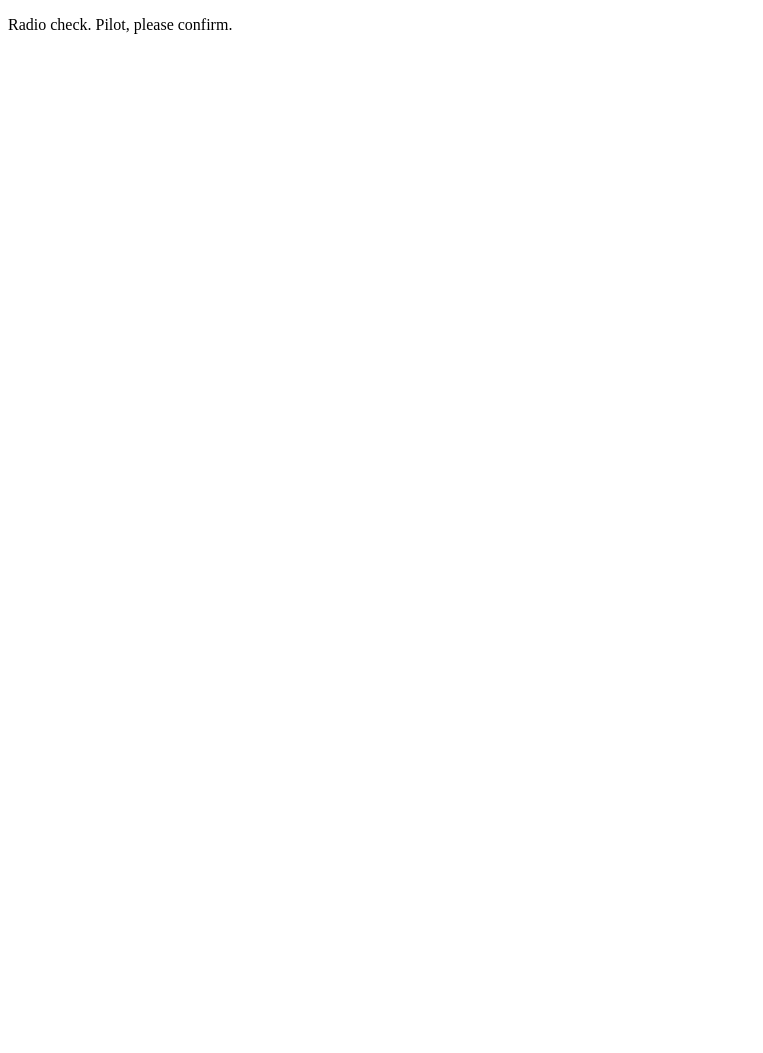
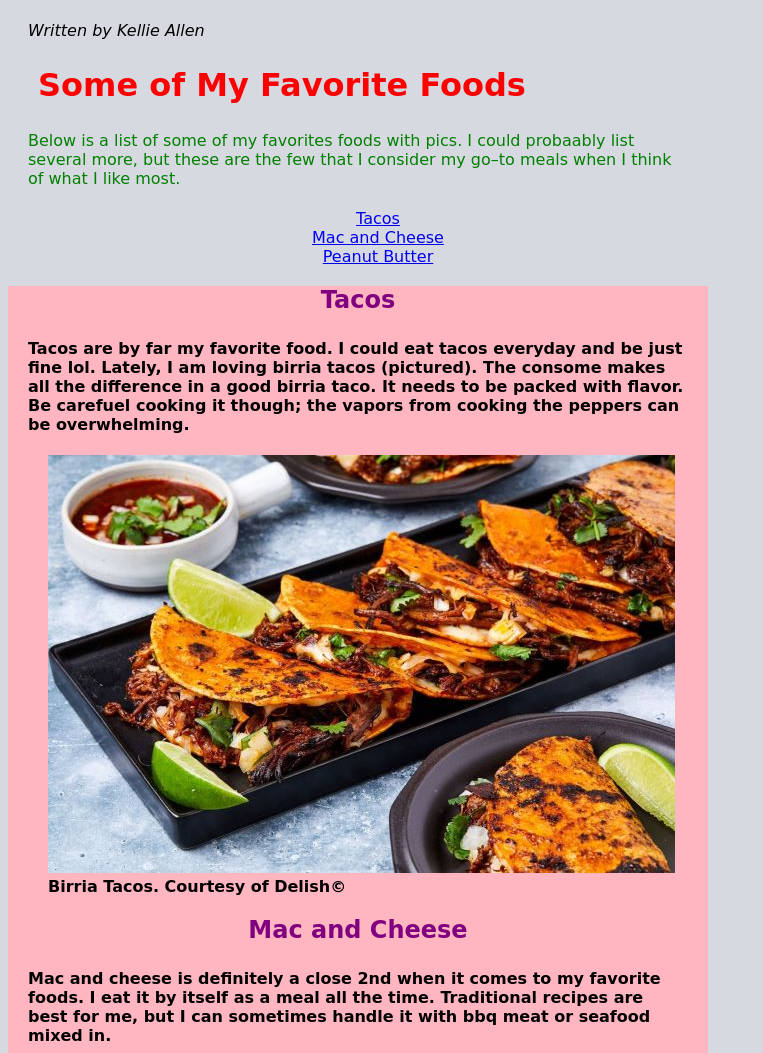
Before and after one commit to KleCodes/LC101Repo1, a website: page index.html in a window 1280 px wide. Shown: the top 1053 px of the page, without its empty margins (0-763 px from the left). Before the commit the page ends 800 px from the top, so only its background shows below. Drawn offline with Linux system fonts and the light colour scheme.

Commit message:
saved and added index.html

```diff
--- a/index.html
+++ b/index.html
@@ -1,6 +1,73 @@
 <!DOCTYPE html>
+
 <html>
+   <head>
+      <title>Kellie's Favorite Foods</title>
+      <link rel="stylesheet" type="text/css" href="styles.css">
+   </head>
    <body>
-      <p>Radio check. Pilot, please confirm.</p>
+      <p id="author">Written by Kellie Allen</p>
+         <h1 id="mainHeading" >Some of My Favorite Foods</h1>
+     <header>
+       <p id="testP" class="funParagraph">Below is a list of some of my favorites foods with pics.  I could probaably list several more, but these are the few that I consider my go&#8211;to meals when I think of what I like most.</p>
+       <nav>
+         <ul id="foods">
+            <li>
+               <a href="#birria tacos">Tacos</a>
+            </li>
+            <li>
+               <a href="#mac and cheese"> Mac and Cheese</a>
+            </li>
+            <li>
+               <a href="#apples w&frasl; peanut butter">Peanut Butter</a>
+            </li>
+         </ul>
+       </nav>
+     </header>
+     <main>
+      <article>
+        <section>
+         <a name="birria tacos"></a>
+         <h2>Tacos</h2>
+         <p>
+           Tacos are by far my favorite food.  I could eat tacos everyday and be just fine lol.  Lately, I am loving birria tacos &#40;pictured&#41;.  The  consome makes all the difference in a good birria taco.  It needs to be packed with flavor.  Be carefuel cooking it though&#59; the vapors from cooking the peppers can be overwhelming.
+         </p>
+         <figure>
+            <img src="images/birria tacos.jpg" alt="Picture of birria tacos;">
+            <figcaption>
+               Birria Tacos.  Courtesy of Delish&copy;
+            </figcaption>
+         </figure>
+        </section>
+        <section>
+         <a name="mac and cheese"></a>
+         <h2>Mac and Cheese</h2>
+         <p>
+            Mac and cheese is definitely a close 2nd when it comes to my favorite foods.  I eat it by itself as a meal all the time.  Traditional recipes are best for me&#44; but I can sometimes handle it with bbq meat or seafood mixed in.
+         </p>
+         <figure>
+            <img src="images/mac and cheese.jpg" alt="Picture of baked mac & cheese">
+            <figurecaption>
+               Baked Mac &#38; Cheese.  Courtesy of The Hungry BlueBird&copy;
+            </figurecaption>
+         </figure>
+        </section>
+        <section>
+         <a name="apples w&frasl; peanut butter"></a>
+         <h2>Peanut Butter</h2>
+         <p>
+            Peanut butter is another favorite of mine.  Specifically, I love peanut butter with apples.  It is an excellent snack when I&#39;m craving something sweet.  My next goal is to try my hand a making peanut butter in the Vitamix.
+         </p>
+         <figure>
+            <img src="images/peanut butter with apples.jpg" alt="Picture of apple slices with peanut butter">
+            <figurecaption>Peanut butter with apples.  Courtesy of H&#8211;E&#8211;B &copy;
+            </figurecaption>
+         </figure>
+        </section>
+      </article>
+     </main>
+     <footer>
+      <p>&copy; 2022 Kellie Allen</p>
+     </footer>
    </body>
 </html>
```
